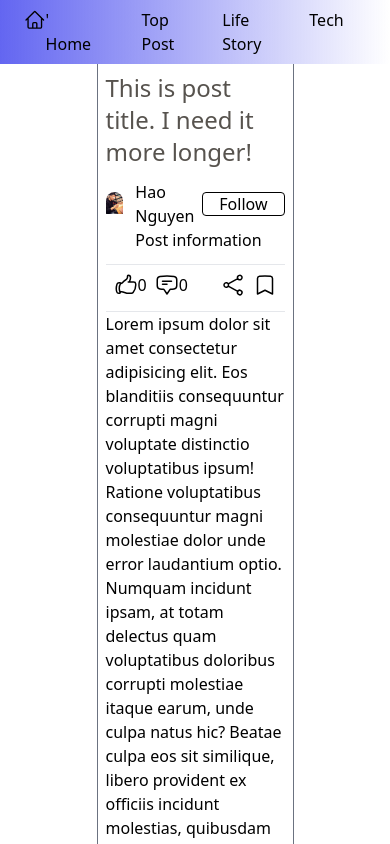
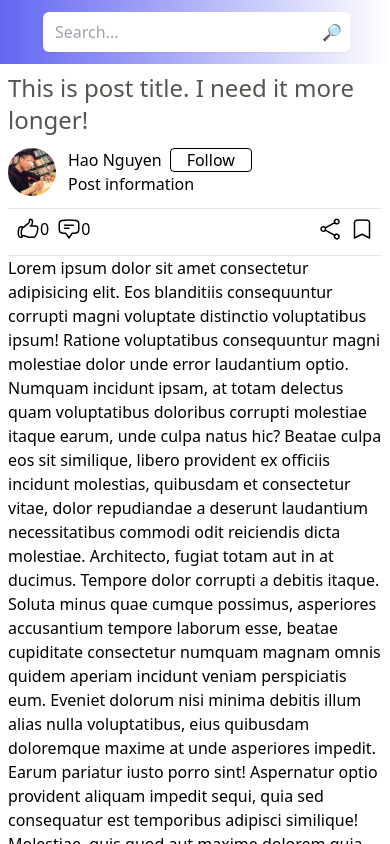
Before and after one commit to kunkka19xx/story, a Next.js app: page /story in a window 390 px wide. Shown: the top 844 px of the page. Built offline with nearby package versions, Linux system fonts and the light colour scheme.

Commit message:
fix responsive

```diff
--- a/src/components/header.tsx
+++ b/src/components/header.tsx
@@ -5,7 +5,8 @@ function Header() {
     <header className="fixed top-0 z-50 w-full">
       <nav>
         <div className="h-16 flex  justify-items-center items-center bg-gradient-to-r from-indigo-500 opacity-100">
-          <div className="flex">
+          <div className="hide-on-small-screen">
+            <div className="flex ">
               <a
                 href="/home"
                 className="flex px-6 hover:text-red-400 hover:italic"
@@ -35,11 +36,15 @@ function Header() {
               <a href="/tech" className="px-6 hover:text-red-400 hover:italic">
                 Tech
               </a>
-            <a href="/contact" className="px-6 hover:text-red-400 hover:italic">
+              <a
+                href="/contact"
+                className="px-6 hover:text-red-400 hover:italic"
+              >
                 Contact
               </a>
             </div>
-          <div className="relative w-96  ml-auto mr-10">
+          </div>
+          <div id="id-search-box" className="relative w-96  ml-auto mr-10">
             <form action="" className="flex h-full">
               <input
                 type="text"
--- a/src/components/post/comment.tsx
+++ b/src/components/post/comment.tsx
@@ -76,11 +76,11 @@ function Comment() {
           tabIndex={-1}
           ref={index === 0 ? postedCommentFocus : null}
         >
-          <div className="flex  items-center">
-            <div className="ml-5 w-1/4">
+          <div id="id-comment-part" className="flex  items-center">
+            <div id="id-comment-header" className="ml-5 w-1/4">
               <CommentHeader></CommentHeader>
             </div>
-            <div className="w-3/4 ml-3 flex flex-row justify-end mr-5 italic text-sm">
+            <div id="id-posted-in" className="w-3/4 ml-3 flex flex-row justify-end mr-5 italic text-sm">
               Posted:
               {postedTimes[postedTimes.length - index - 1]}
             </div>
--- a/src/components/post/commentHeader.tsx
+++ b/src/components/post/commentHeader.tsx
@@ -16,13 +16,13 @@ function CommentHeader() {
   return (
     <section className="">
       {/* author infor */}
-      <div className="flex flex-row items-center mb-2">
+      <div id="id-comment-header-" className="flex flex-row items-center mb-2">
         <div className="rounded-full overflow-hidden w-8 h-8">
           <img src="/assets/avatar/avatar.jpeg" alt="" className="" />
         </div>
-        <div className="ml-3 flex items-center">
+        <div id="id-comment-author" className="ml-3 flex items-center">
           <div className="">
-            <span className="mr-2">{author}</span>
+            <span className="mr-2 inline-block">{author}</span>
             <button
               onClick={handleClick}
               className="text-sm w-26 h-5 flex items-center bg-white-500 border border-black hover:bg-blue-500 hover:font-bold text-black font-thin py-2 px-4 rounded"
--- a/src/components/post/postDetail.tsx
+++ b/src/components/post/postDetail.tsx
@@ -9,8 +9,8 @@ function PostDetail() {
   return (
     <section>
       <div className="flex flex-row">
-        <div className="w-1/4 border-r border-gray-500"></div>
-        <div className="w-1/2 pl-2 pr-2">
+        <div className="w-1/4 border-r border-gray-500 hide-on-small-screen"></div>
+        <div id="id-detail-content" className="w-1/2 pl-2 pr-2">
           <div>
             <Info></Info>
           </div>
@@ -28,7 +28,7 @@ function PostDetail() {
           </div>
         </div>
         <hr className="mt-3 mb-3"></hr>
-        <div className="w-1/4 border-l border-gray-500"></div>
+        <div className="w-1/4 border-l border-gray-500 hide-on-small-screen"></div>
       </div>
       <Footer></Footer>
     </section>
--- a/src/pages/_app.tsx
+++ b/src/pages/_app.tsx
@@ -1,5 +1,6 @@
 import '@/styles/globals.css'
 import type { AppProps } from 'next/app'
+import '@/styles/hide.css'
 
 export default function App({ Component, pageProps }: AppProps) {
   return <Component {...pageProps} />
--- /dev/null
+++ b/src/styles/hide.css
@@ -0,0 +1,40 @@
+
+/* Default styles for the MiniContent component */
+.hide-on-small-screen {
+    display: block; /* Display the component by default */
+  }
+
+  /* Media query to hide the MiniContent component on small screens (max-width: 600px) */
+  @media (max-width: 975px) {
+    .hide-on-small-screen {
+      display: none; /* Hide the component on small screens */
+    }
+
+    #id-search-box {
+        width: auto;
+    }
+
+    #id-detail-content {
+        width: auto;
+    }
+
+    #id-comment-author{
+      display: block;
+    }
+
+    #id-comment-header{
+      width: auto;
+
+    }
+
+    #id-comment-part{
+      display: block;
+      width: auto;
+
+    }
+    #id-posted-in {
+      justify-content: left;
+      margin-left: 20px;
+    }
+
+  }
```
Lines whose indentation alone changed are shown as unchanged.
